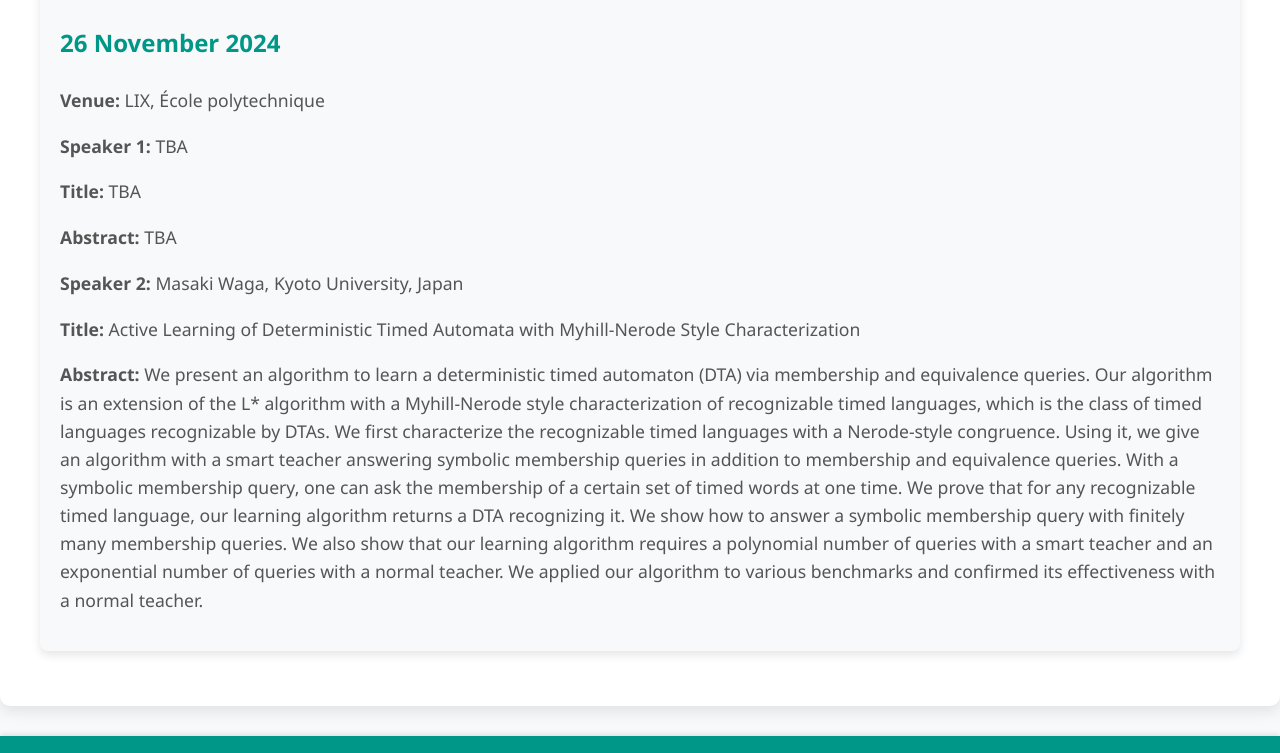
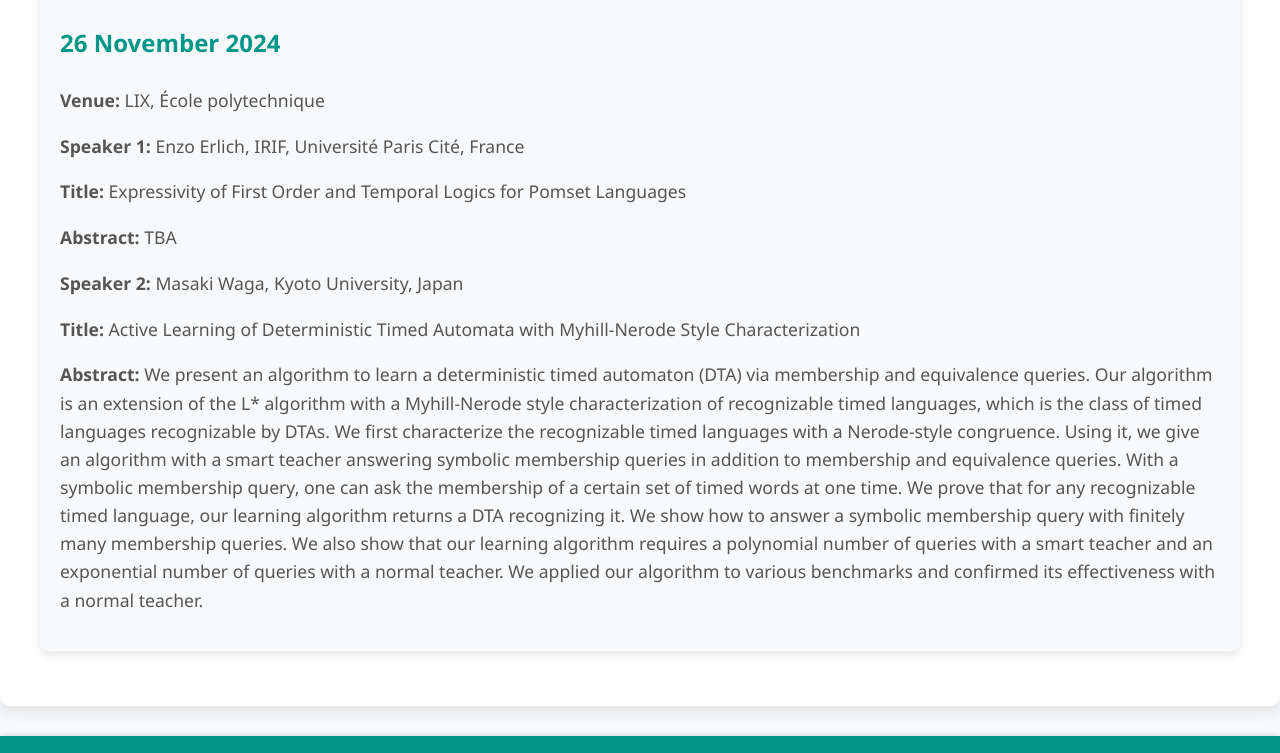
Before and after one commit to p-acts/p-acts.github.io, a plain HTML site: page index.html in a window 1280 px wide. Shown: the part 1000-1753 px from the top of the page. Drawn offline with Linux system fonts and the light colour scheme.

Commit message:
add enzo

```diff
--- a/index.html
+++ b/index.html
@@ -68,8 +68,8 @@
           <h3>26 November 2024</h3>
           <div class="upseminar-details">
             <p><strong>Venue:</strong> LIX, École polytechnique</p>
-            <p><strong>Speaker 1:</strong> TBA</p>
-            <p><strong>Title:</strong> TBA</p>
+            <p><strong>Speaker 1:</strong> Enzo Erlich, IRIF, Université Paris Cité, France</p>
+            <p><strong>Title:</strong> Expressivity of First Order and Temporal Logics for Pomset Languages</p>
             <p><strong>Abstract:</strong>
 	      TBA
             </p>
```
Also changed, not shown: seminars.html (+2 -2 lines).
